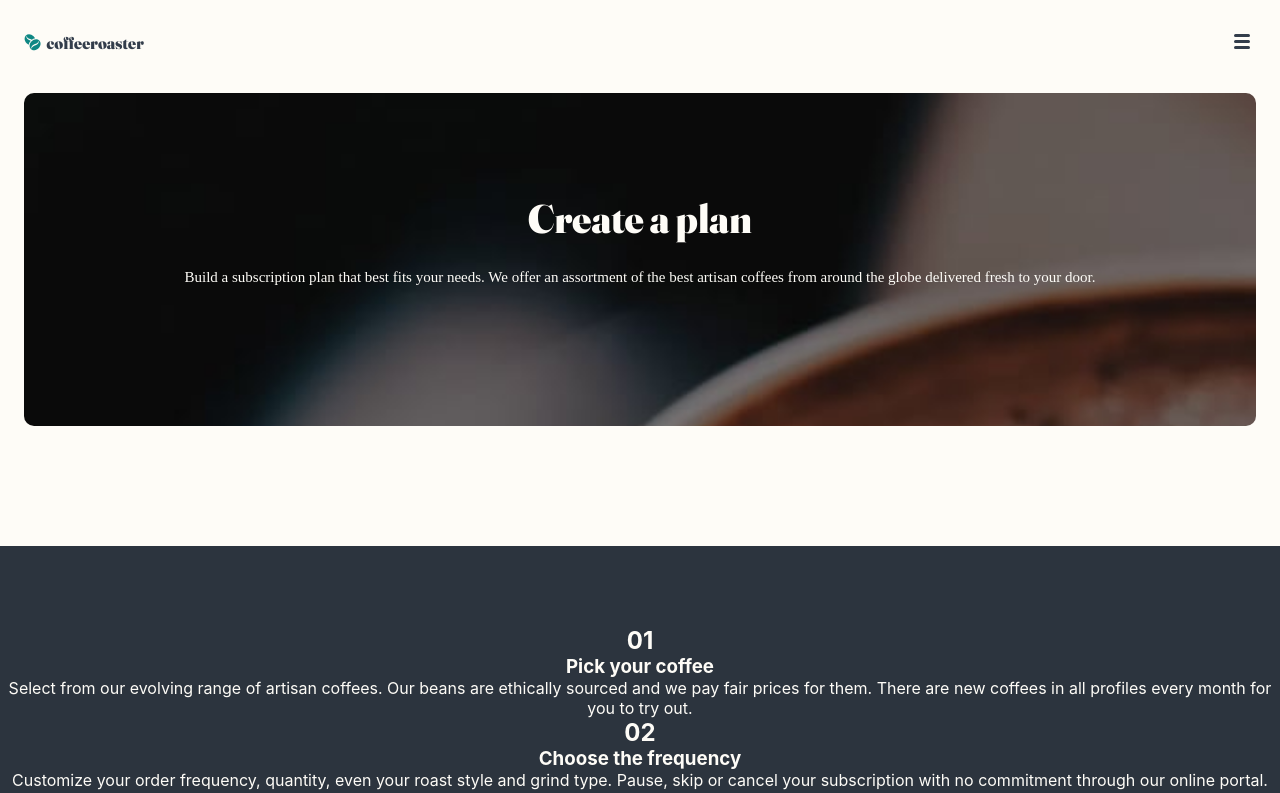
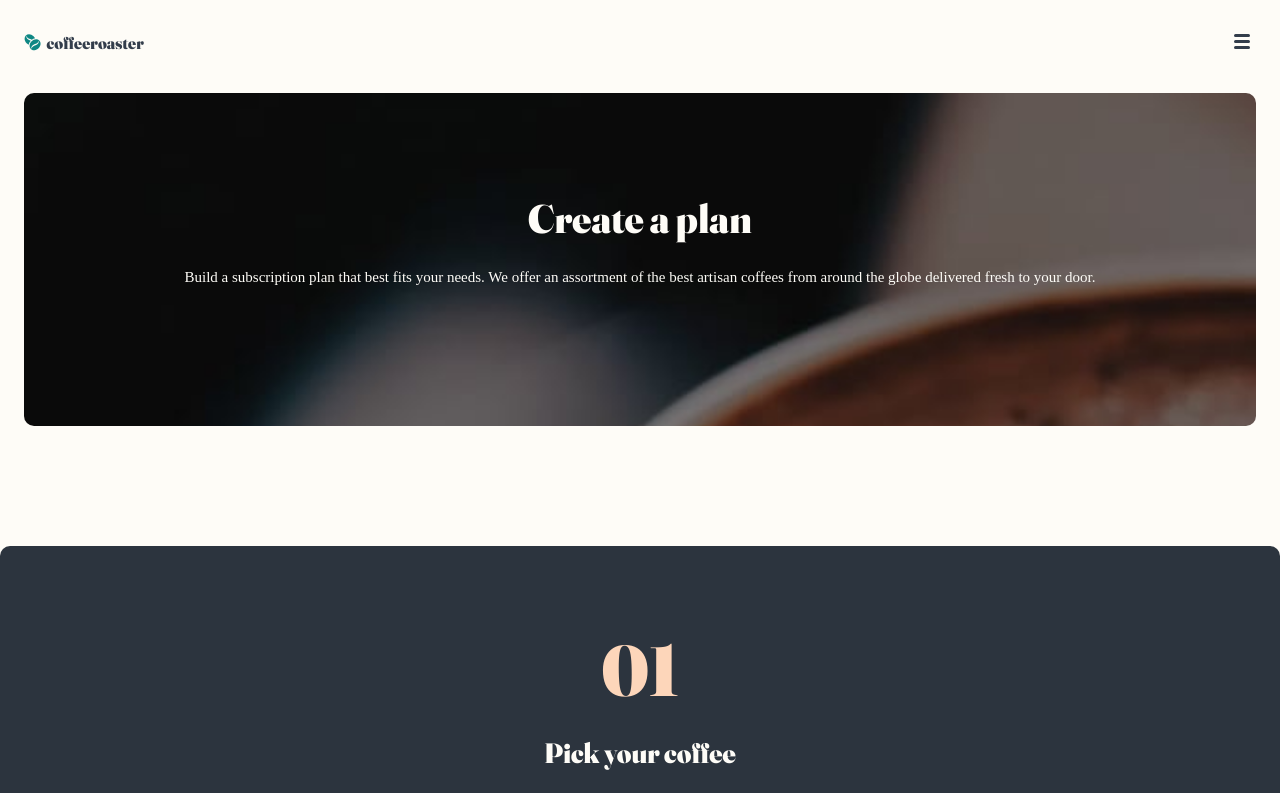
Before and after one commit to Oleksandr-Berd/coffeeroastersfixed, a React (Create React App) app: page /plan in a window 1280 px wide. Shown: the top 793 px of the page. Built offline with nearby package versions, Linux system fonts and the light colour scheme.

Commit message:
made mob manual

```diff
--- a/src/components/Manual/ManualItem.tsx
+++ b/src/components/Manual/ManualItem.tsx
@@ -1,3 +1,5 @@
+import * as SC from './ManualStyled'
+
 type Props = {
     id:number,
     name: string,
@@ -8,11 +10,11 @@ const ManualItem:React.FC<Props> = ({id, name, body}) => {
 
     const count = id < 10 ? "0" + id : id;
 
-    return ( <li>
-        <h2>{count}</h2>
-        <h3>{name}</h3>
-        <p>{body}</p>
-    </li> );
+    return ( <SC.Item>
+        <SC.Count>{count}</SC.Count>
+        <SC.Title>{name}</SC.Title>
+        <SC.Body>{body}</SC.Body>
+    </SC.Item> );
 }
 
 export default ManualItem;
--- a/src/components/Manual/ManualStyled.ts
+++ b/src/components/Manual/ManualStyled.ts
@@ -14,4 +14,43 @@ text-align: center;
 
 background-color: #2c343e;
 color: #fefcf7;
+
+border-radius: 10px;
 `
+
+export const Item = styled.li`
+&:not(:last-child){
+    margin-bottom: 56px;
+}
+`
+
+export const Count = styled.h2`
+margin-bottom: 24px;
+
+font-family: "Frau";
+font-size: 72px;
+color: #fdd6ba;
+`
+
+export const Title = styled.h3`
+margin-bottom: 24px;
+
+font-family: "Frau";
+font-size: 28px;
+line-height: 1.14;
+
+color: #fefcf7;
+`
+
+export const Body = styled.p`
+width: 300px;
+
+margin-left: auto;
+margin-right: auto;
+
+font-family: "Bar";
+font-size: 15px;
+line-height: 1.67;
+
+color: #fefcf7;
+`
```
